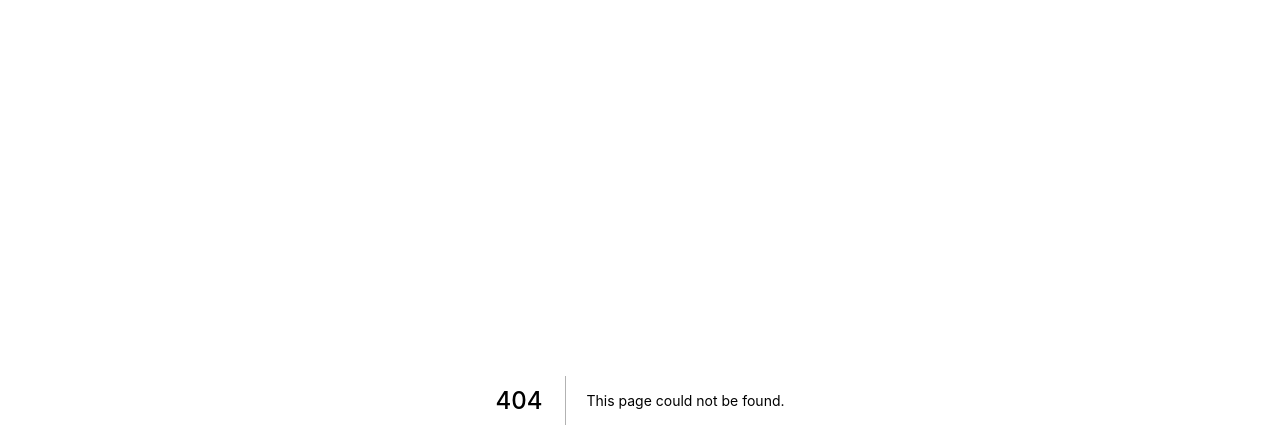
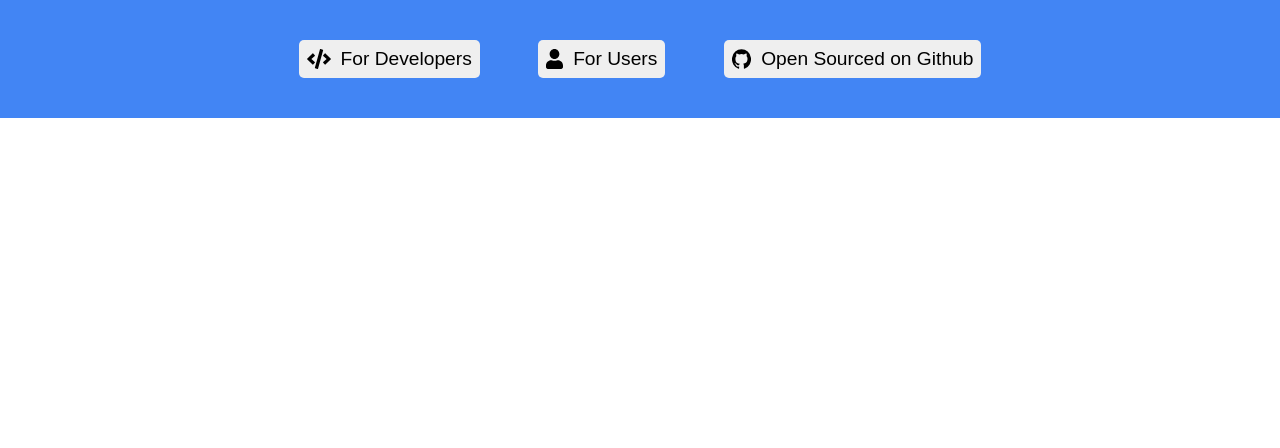
Before and after one commit to Fire-OAuth/fire-landing, a Next.js app: page /components/fifthSlide in a window 1280 px wide. Before the commit this address had no page. Shown: the top 448 px of the page. Built offline with nearby package versions, Linux system fonts and the light colour scheme.

Commit message:
Fifth Slide Complete

```diff
--- /dev/null
+++ b/pages/components/fifthSlide.tsx
@@ -0,0 +1,70 @@
+import type { NextPage } from "next"
+import Head from "next/head"
+import Image from "next/image"
+
+const Home: NextPage = () => {
+	return (
+		<>
+			<div className="footer">
+				<div className="buttonsContainer">
+					<a href="/developers.html">
+						<button>
+							<img src="/code.svg" alt="developer" />
+							<span>For Developers</span>
+						</button>
+					</a>
+					<a href="/users.html">
+						<button>
+							<img src="/user.svg" alt="user" />
+							<span>For Users</span>
+						</button>
+					</a>
+					<a href="https://github.com/Fire-OAuth">
+						<button>
+							<img src="/github.svg" alt="open sourced" />
+							<span> Open Sourced on Github </span>
+						</button>
+					</a>
+				</div>
+			</div>
+
+			<style jsx>{`
+				.footer {
+					background-color: #4285f4;
+					padding: 5vh 0;
+				}
+
+				.buttonsContainer {
+					max-width: 800px;
+					margin: 0 auto;
+					display: flex;
+					flex-wrap: wrap;
+					justify-content: space-evenly;
+				}
+
+				.buttonsContainer a {
+					text-decoration: none;
+				}
+
+				.buttonsContainer button {
+					font-size: 1.2rem;
+					cursor: pointer;
+					font-weight: 500;
+					padding: 8px;
+					border-radius: 5px;
+					border: 0;
+					color: #000;
+					display: flex;
+					align-items: center;
+					gap: 10px;
+				}
+
+				.buttonsContainer img {
+					height: 1.2rem;
+				}
+			`}</style>
+		</>
+	)
+}
+
+export default Home
--- a/pages/index.tsx
+++ b/pages/index.tsx
@@ -5,6 +5,7 @@ import FirstSlide from "./components/firstSlide"
 import SecondSlide from "./components/secondSlide"
 import ThirdSlide from "./components/thirdSlide"
 import FourthSlide from "./components/fourthSlide"
+import FifthSlide from "./components/fifthSlide"
 
 const Home: NextPage = () => {
 	return (
@@ -17,6 +18,7 @@ const Home: NextPage = () => {
 			<div className="secondDivision"></div>
 			<FourthSlide />
 			<div className="finalDiv"></div>
+      <FifthSlide />
 
 			<style jsx global>{`
 				@font-face {
```
